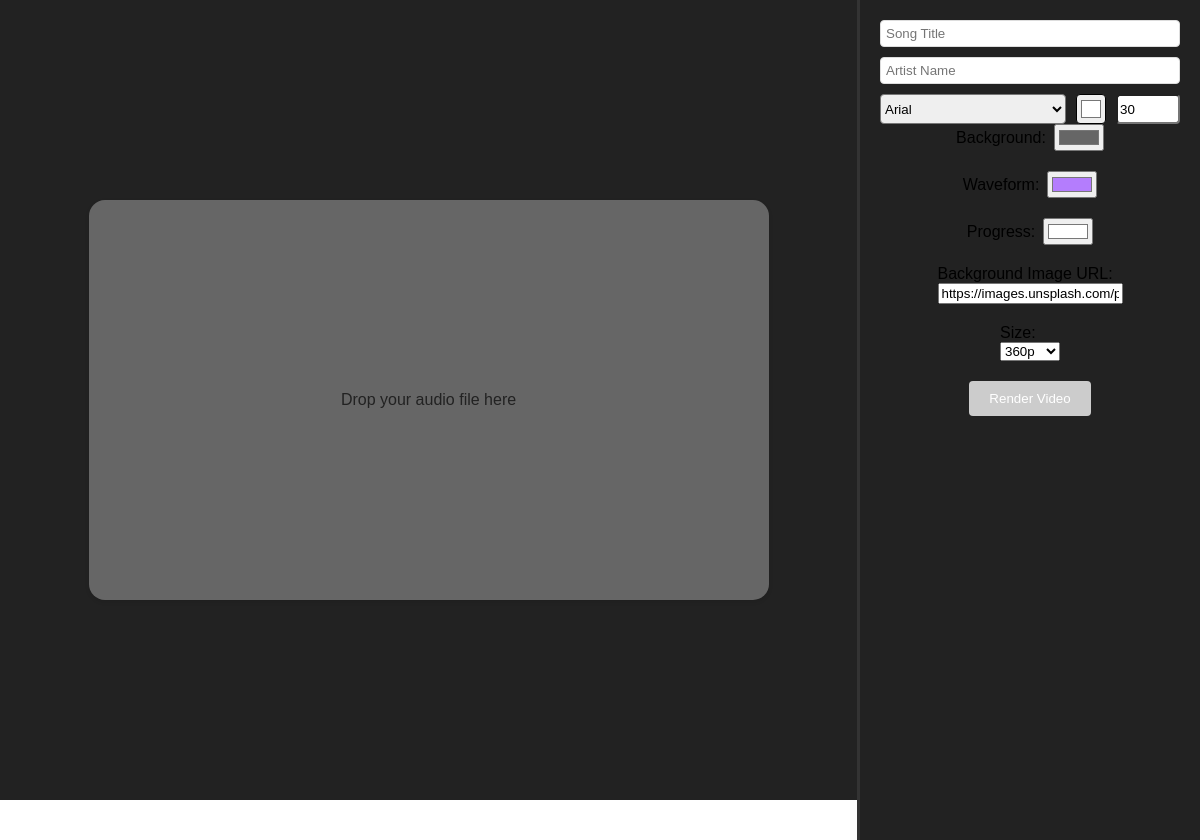
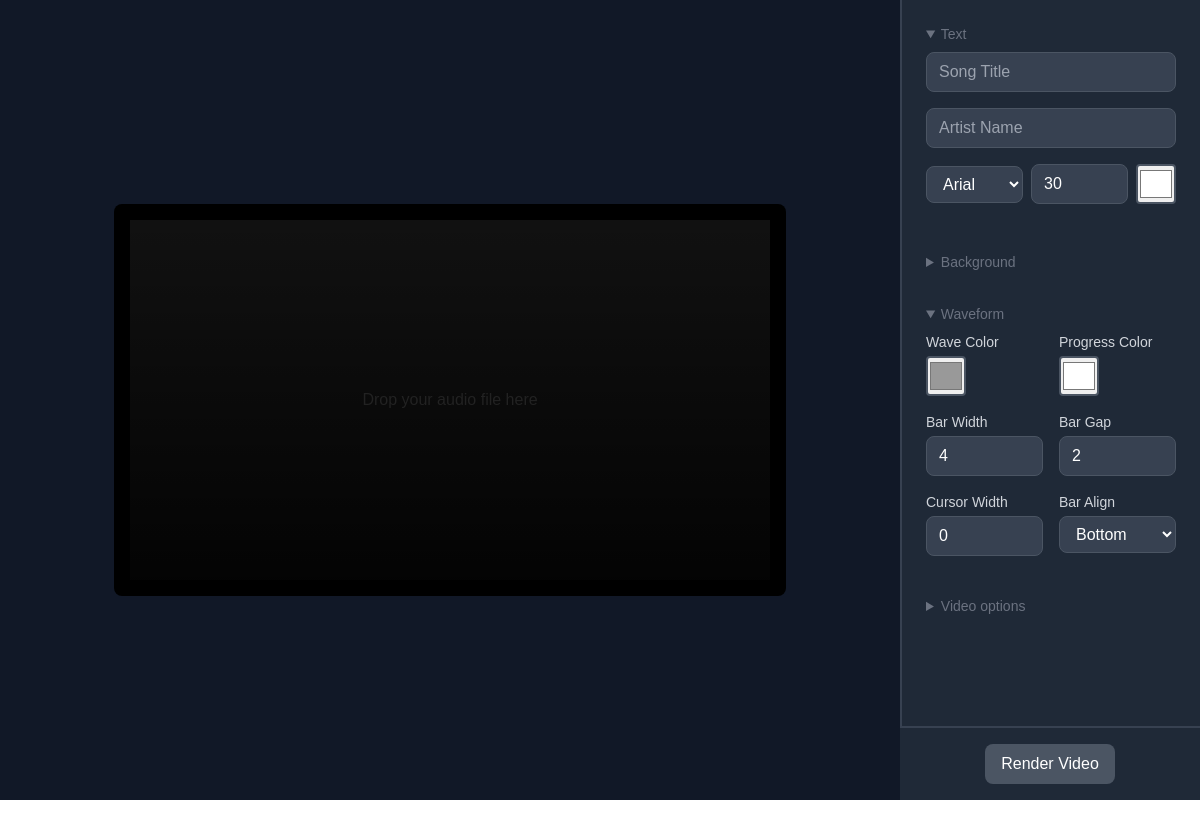
Before and after one commit to miikakuisma/music-to-video, an Electron app: page index.html in a window 1200 px wide. After the commit the page ends 800 px from the top, so only its background shows below. Drawn offline with Linux system fonts and the light colour scheme.

Commit message:
tailwind, better layout, more rendering options

```diff
--- a/index.html
+++ b/index.html
@@ -2,10 +2,8 @@
 <html>
 <head>
     <title>Wave Render</title>
-    <link rel="stylesheet" href="styles.css">
+    <link rel="stylesheet" href="dist/styles.css">
     <link rel="stylesheet" href="src/components/canvas.css">
-    <link rel="stylesheet" href="src/components/text-controls.css">
-    <link rel="stylesheet" href="src/components/color-controls.css">
     <script src="src/wavesurfer.min.js"></script>
     <script src="src/components/canvas.js"></script>
     <script src="src/components/text-controls.js"></script>
@@ -13,11 +11,13 @@
     <script src="src/renderer.js"></script>
 </head>
 <body>
-    <div class="container">
-        <div class="left drop-zone">
-            <wave-surfer></wave-surfer>
+    <div class="container flex flex-row w-full h-screen max-w-none">
+        <div class="left drop-zone flex justify-center items-center w-[calc(100%-300px)] h-full bg-gray-900">
+            <div class="preview bg-black p-4 rounded-lg">
+                <wave-surfer></wave-surfer>
+            </div>
         </div>
-        <div class="right">
+        <div class="right w-[300px] h-full flex z-99 p-0 flex-col justify-start items-center bg-gray-800 border-l-2 border-gray-700 overflow-y-auto overflow-x-hidden">
             <text-controls></text-controls>
             <color-controls></color-controls>
         </div>
--- /dev/null
+++ b/postcss.config.js
@@ -0,0 +1,6 @@
+module.exports = {
+  plugins: {
+    tailwindcss: {},
+    autoprefixer: {},
+  }
+}
--- a/src/components/canvas.css
+++ b/src/components/canvas.css
@@ -2,9 +2,7 @@
   position: relative;
   width: 640px;
   height: 360px;
-  padding: 20px;
   margin: auto;
-  border-radius: 16px;
   box-shadow: 0 2px 4px rgba(0,0,0,0.1);
 }
 
@@ -38,7 +36,8 @@
 }
 
 #waveform {
-
+  position: absolute;
+  bottom: 0;
 }
 
 .background-shadow-overlay {
@@ -47,7 +46,7 @@
   left: 0;
   width: 100%;
   height: 100%;
-  background: linear-gradient(to bottom, rgba(0, 0, 0, 0) 0%, rgba(0, 0, 0, 0.5) 100%);
+  background: linear-gradient(to bottom, rgba(0, 0, 0, 0) 0%, rgba(0, 0, 0, 0.8) 100%);
 }
 
 #textOverlay {
--- a/src/components/canvas.js
+++ b/src/components/canvas.js
@@ -22,32 +22,39 @@ class WaveSurferCanvas extends HTMLElement {
         <div class="canvas-stack">
           <canvas id="textOverlay"></canvas>
           <div id="waveform"></div>
+          <div class="background-shadow-overlay"></div>
         </div>
       </div>
     `;
   }
 
   initWaveSurfer() {
-    this.wavesurfer = WaveSurfer.create({
+
+    const settings = {
       container: this.querySelector('#waveform'),
       waveColor: document.getElementById('waveformColor').value,
       progressColor: document.getElementById('progressColor').value,
       width: this.width,
-      height: this.height,
+      height: this.height / 1.5,
       // barHeight: 1,
-      barWidth: 2,
-      barGap: 2,
-      barAlign: 'bottom',
+      cursorWidth: 0,
+      barWidth: parseInt(document.getElementById('barWidth').value) || 4,
+      barGap: parseInt(document.getElementById('barGap').value) || 2,
+      barAlign: document.getElementById('barAlign').value || 'bottom',
       responsive: true,
       normalize: false,
-      partialRender: false, // Ensure full waveform is rendered
-    });
+      partialRender: false,
+    }
+
+    this.wavesurfer = WaveSurfer.create(settings);
+
+    // Store current settings
+    this.waveformSettings = settings;
 
     this.wavesurfer.on('ready', () => {
       // Get canvas elements once after wavesurfer is ready
       this.waveformCanvas = this.wavesurfer.renderer.canvasWrapper.querySelector('canvas');
       this.progressCanvas = this.wavesurfer.renderer.progressWrapper.querySelector('canvas');
-
       document.querySelector('color-controls').updateColors();
     });
 
--- a/src/components/color-controls.css
+++ /dev/null
@@ -1,14 +0,0 @@
-.color-controls {
-  display: flex;
-  flex-direction: column;
-  justify-content: space-between;
-  align-items: center;
-  margin-bottom: 20px;
-  gap: 20px;
-}
-
-.color-controls label {
-  display: flex;
-  align-items: center;
-  gap: 8px;
-}
--- a/src/components/color-controls.js
+++ b/src/components/color-controls.js
@@ -10,30 +10,99 @@ class ColorControls extends HTMLElement {
   render() {
     console.log('color-controls: render');
     this.innerHTML = `
-      <div class="color-controls">
-        <label>Background:
-          <input type="color" id="bgColor" value="#666666">
-        </label>
-        <label>Waveform:
-          <input type="color" id="waveformColor" value="#b47dfd">
-        </label>
-        <label>Progress:
-          <input type="color" id="progressColor" value="#ffffff">
-        </label>
-        <div>
-          <label for="bgImage">Background Image URL:</label>
-          <input type="text" id="bgImage" placeholder="Enter background image URL" value="https://images.unsplash.com/photo-1614852206732-6728910dc175?w=500&auto=format&fit=crop&q=60&ixlib=rb-4.0.3&ixid=M3wxMjA3fDB8MHxzZWFyY2h8NjR8fGdyYWRpZW50JTIwZGFya3xlbnwwfHwwfHx8MA%3D%3D">
+      <div class="p-6">
+        <div class="space-y-6">
+          <details>
+            <summary class="mb-2 text-sm text-gray-500">Background</summary>
+            <div class="flex justify-between align-center">
+              <div class="form-group">
+                <label class="form-label">Color</label>
+                <div class="flex items-center gap-2">
+                  <input type="color" id="bgColor" value="#111111" class="color-input">
                 </div>
-        <div>
-          <label for="sizeMenu">Size:</label>
-          <select id="sizeMenu">
+              </div>
+
+              <div class="form-group">
+                <label class="form-label" for="bgImage">Image</label>
+                <input type="text" id="bgImage" placeholder="paste URL" class="form-input">
+              </div>
+            </div>
+          </details>
+
+          <details open>
+            <summary class="mb-2 text-sm text-gray-500">Waveform</summary>
+
+            <div class="flex justify-between align-center">
+              <div class="form-group w-1/2 mr-2">
+                <label class="form-label">Wave Color</label>
+                <div class="flex items-center gap-2">
+                  <input type="color" id="waveformColor" value="#999999" class="color-input">
+                </div>
+              </div>
+              <div class="form-group w-1/2 ml-2">
+                <label class="form-label">Progress Color</label>
+                <div class="flex items-center gap-2">
+                  <input type="color" id="progressColor" value="#ffffff" class="color-input">
+                </div>
+              </div>
+            </div>
+
+            <div class="flex justify-between align-center">
+              <div class="form-group w-1/2 mr-2">
+                <label class="form-label">Bar Width</label>
+                <div class="flex items-center gap-2">
+                  <input type="number" id="barWidth" value="4" class="form-input">
+                </div>
+              </div>
+              <div class="form-group w-1/2 ml-2">
+                <label class="form-label">Bar Gap</label>
+                <div class="flex items-center gap-2">
+                  <input type="number" id="barGap" value="2" class="form-input">
+                </div>
+              </div>
+            </div>
+
+            <div class="flex justify-between align-center">
+              <div class="form-group w-1/2 mr-2">
+                <label class="form-label">Cursor Width</label>
+                <div class="flex items-center gap-2">
+                  <input type="number" id="cursorWidth" value="0" class="form-input">
+                </div>
+              </div>
+              <div class="form-group w-1/2 ml-2">
+                <label class="form-label">Bar Align</label>
+                <div class="flex items-center gap-2">
+                  <select id="barAlign" class="form-input">
+                    <option value="top">Top</option>
+                    <option value="center">Center</option>
+                    <option value="bottom" selected>Bottom</option>
+                  </select>
+                </div>
+              </div>
+            </div>
+          </details>
+
+          <details>
+            <summary class="mb-2 text-sm text-gray-500">Video options</summary>
+            <div class="form-group">
+              <label class="form-label" for="sizeMenu">Size</label>
+              <select id="sizeMenu" class="form-input">
                 <option value="1080p">1080p</option>
                 <option value="720p">720p</option>
                 <option value="480p">480p</option>
                 <option value="360p" selected>360p</option>
               </select>
             </div>
-        <button id="renderBtn" disabled>Render Video</button>
+          </details>
+
+          <div class="h-20"></div>
+
+          <div class="fixed bottom-0 right-0 p-4 w-[300px] flex justify-center items-center bg-gray-800 border-t-2 border-gray-700">
+            <button id="renderBtn" disabled class="btn-primary">
+              Render Video
+            </button>
+          </div>
+        </div>
       </div>
     `;
 
@@ -41,6 +110,12 @@ class ColorControls extends HTMLElement {
     document.getElementById('waveformColor').addEventListener('input', this.updateColors);
     document.getElementById('progressColor').addEventListener('input', this.updateColors);
     document.getElementById('bgImage').addEventListener('change', this.updateColors);
+
+    document.getElementById('barWidth').addEventListener('input', this.updateColors);
+    document.getElementById('barGap').addEventListener('input', this.updateColors);
+    document.getElementById('cursorWidth').addEventListener('input', this.updateColors);
+    document.getElementById('barAlign').addEventListener('change', this.updateColors);
+
     document.getElementById('sizeMenu').addEventListener('change', () => {
         // determine the size of the video
       const size = document.getElementById('sizeMenu').value;
@@ -79,13 +154,23 @@ class ColorControls extends HTMLElement {
     const bgColor = document.getElementById('bgColor').value;
     const waveformColor = document.getElementById('waveformColor').value;
     const progressColor = document.getElementById('progressColor').value;
+    const barWidth = document.getElementById('barWidth').value;
+    const barGap = document.getElementById('barGap').value;
+    const cursorWidth = document.getElementById('cursorWidth').value;
+    const barAlign = document.getElementById('barAlign').value;
 
     document.querySelector('.waveform-container').style.backgroundColor = bgColor;
 
+    const wavesurfer = document.querySelector('wave-surfer').wavesurfer;
+
     try {
-      document.querySelector('wave-surfer').wavesurfer.setOptions({
+      wavesurfer.setOptions({
         waveColor: waveformColor,
-        progressColor: progressColor
+        progressColor: progressColor,
+        barWidth: barWidth,
+        barGap: barGap,
+        cursorWidth: cursorWidth,
+        barAlign: barAlign
       });
     } catch (error) {
       console.error('Error setting waveform options:', error);
@@ -97,10 +182,13 @@ class ColorControls extends HTMLElement {
     const bgImageUrl = bgImageInput.value;
     if (bgImageUrl && audioLoaded) {
         waveformContainer.style.backgroundImage = `url(${bgImageUrl})`;
-        waveformContainer.style.backgroundSize = 'cover'; // Adjust as needed
+        waveformContainer.style.backgroundSize = '100% 100%';
     } else {
         waveformContainer.style.backgroundImage = 'none'; // Remove background if no URL
     }
+
+    document.querySelector('wave-surfer').waveformCanvas = wavesurfer.renderer.canvasWrapper.querySelector('canvas');
+    document.querySelector('wave-surfer').progressCanvas = wavesurfer.renderer.progressWrapper.querySelector('canvas');
   }
 }
 
--- a/src/components/text-controls.css
+++ /dev/null
@@ -1,32 +0,0 @@
-.text-controls {
-  display: flex;
-  flex-direction: column;
-  gap: 10px;
-}
-
-.text-controls input[type="text"] {
-  padding: 5px;
-  border: 1px solid #ddd;
-  border-radius: 4px;
-}
-
-.text-controls-row {
-  display: flex;
-  flex-direction: row;
-  gap: 10px;
-}
-
-.text-controls-row select {
-  width: 190px;
-  border-radius: 4px;
-}
-
-.text-controls-row input[type="color"] {
-  width: 30px;
-  height: 30px;
-  border-radius: 4px;
-}
-
-.text-controls-row input[type="number"] {
-  border-radius: 4px;
-}
--- a/src/components/text-controls.js
+++ b/src/components/text-controls.js
@@ -18,17 +18,30 @@ class TextControls extends HTMLElement {
   render() {
     console.log('text-controls: render');
     this.innerHTML = `
-      <div class="text-controls">
-        <input type="text" id="songTitleInput" placeholder="Song Title">
-        <input type="text" id="artistNameInput" placeholder="Artist Name">
-        <div class="text-controls-row">
-          <select id="fontSelect">
-            <option value="Arial">Arial</option>
-            <option value="Helvetica">Helvetica</option>
-            <option value="Times New Roman">Times New Roman</option>
-          </select>
-          <input type="color" id="textColor" value="#ffffff">
-          <input type="number" id="fontSize" value="30" min="12" max="128">
+      <div class="p-6">
+        <div class="space-y-6">
+          <details open>
+            <summary class="mb-2 text-sm text-gray-500">Text</summary>
+            <div class="form-group">
+              <input type="text" id="songTitleInput" placeholder="Song Title" class="form-input">
+            </div>
+
+            <div class="form-group">
+              <input type="text" id="artistNameInput" placeholder="Artist Name" class="form-input">
+            </div>
+
+            <div class="flex gap-2 items-center">
+              <select id="fontSelect" class="form-input flex-grow">
+                <option value="Arial">Arial</option>
+                <option value="Helvetica">Helvetica</option>
+                <option value="Times New Roman">Times New Roman</option>
+              </select>
+              <input type="number" id="fontSize" value="30" min="12" max="128"
+                class="form-input w-20">
+                <input type="color" id="textColor" value="#ffffff" class="color-input">
+              </div>
+            </div>
+          </details>
         </div>
       </div>
     `;
--- /dev/null
+++ b/src/styles/main.css
@@ -0,0 +1,33 @@
+@tailwind base;
+@tailwind components;
+@tailwind utilities;
+
+body {
+  margin: 0;
+  padding: 0;
+  font-family: Arial, sans-serif;
+}
+
+color-controls {
+  width: 100%;
+}
+
+.form-input {
+  @apply w-full px-3 py-2 max-h-10  bg-gray-700 border border-gray-600 rounded-lg text-white focus:outline-none focus:border-blue-500;
+}
+
+.form-label {
+  @apply block text-sm font-medium text-gray-300 mb-1;
+}
+
+.form-group {
+  @apply mb-4;
+}
+
+.color-input {
+  @apply w-10 h-10 min-w-10 min-h-10 max-h-10 rounded cursor-pointer border-2 border-gray-600 focus:outline-none focus:border-blue-500;
+}
+
+.btn-primary {
+  @apply px-4 py-2 bg-blue-600 text-white rounded-lg hover:bg-blue-700 disabled:bg-gray-600 disabled:cursor-not-allowed;
+}
--- a/styles.css
+++ /dev/null
@@ -1,44 +0,0 @@
-body {
-    margin: 0;
-    padding: 0;
-    font-family: Arial, sans-serif;
-}
-
-button {
-    padding: 10px 20px;
-    background-color: #1e88e5;
-    color: white;
-    border: none;
-    border-radius: 4px;
-    cursor: pointer;
-}
-
-button:disabled {
-    background-color: #ccc;
-    cursor: not-allowed;
-}
-
-.container {
-    display: flex;
-    flex-direction: row;
-    width: 100%;
-    height: 100vh;
-}
-
-.left {
-    display: flex;
-    justify-content: center;
-    align-items: center;
-    width: calc(100% - 300px);
-    height: 100%;
-    background-color: #222;
-}
-
-.right {
-    width: 300px;
-    height: 100%;
-    z-index: 999;
-    padding: 20px;
-    background: #222;
-    border-left: 3px solid #333;
-}
--- /dev/null
+++ b/tailwind.config.js
@@ -0,0 +1,12 @@
+/** @type {import('tailwindcss').Config} */
+module.exports = {
+  content: [
+    "./src/**/*.{html,js,jsx,ts,tsx}",
+    "./index.html",
+    "./src/components/**/*.js"
+  ],
+  theme: {
+    extend: {},
+  },
+  plugins: [],
+}
```
Also changed, not shown: package.json (+9 -3 lines), src/renderer.js (+17 -5 lines), dist/styles.css (added), 2 other files. Lines whose indentation alone changed are shown as unchanged.
